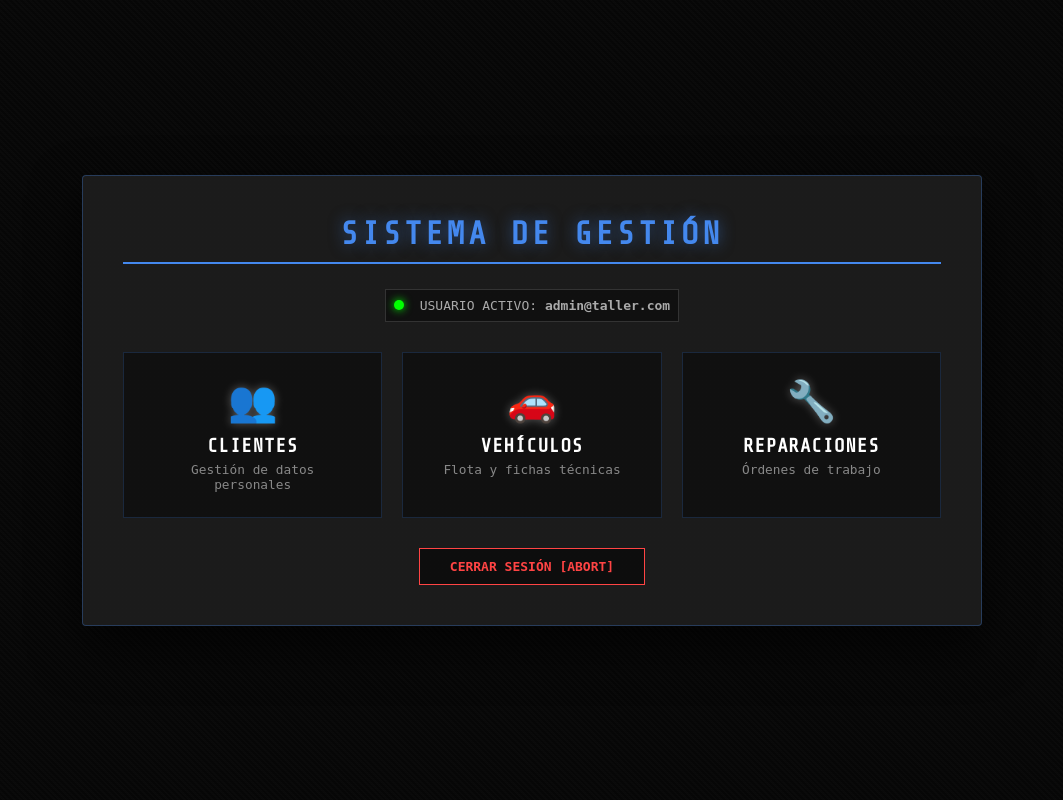
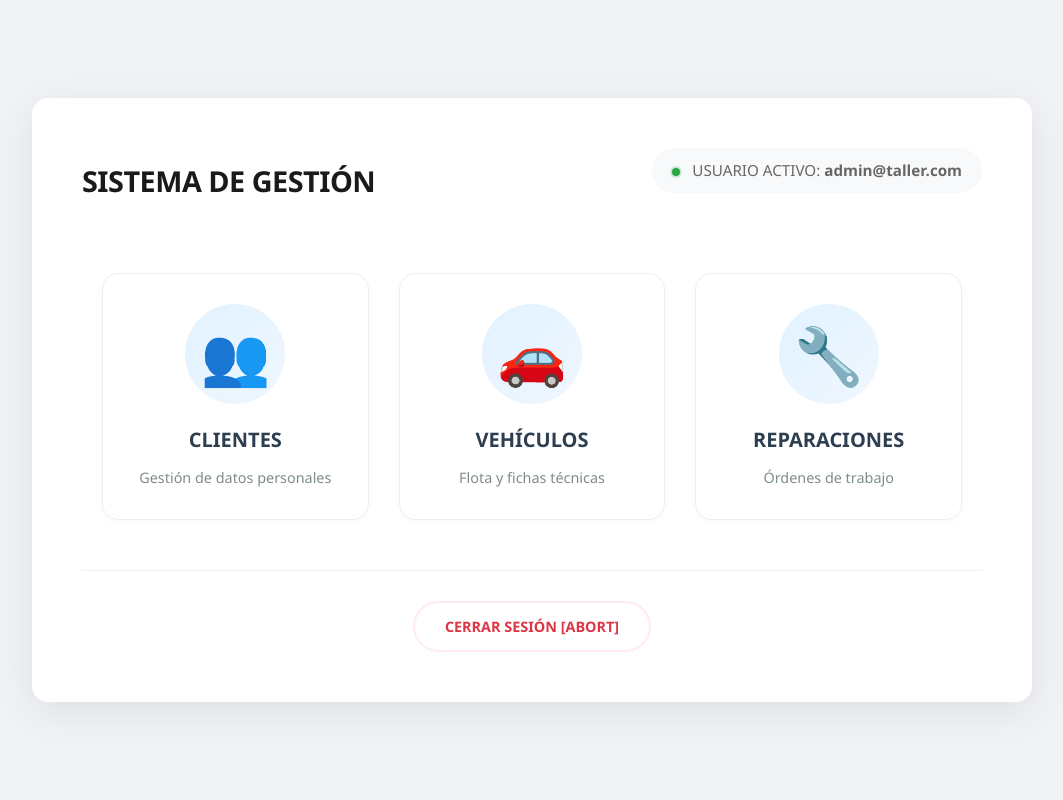
Before and after one commit to marioroman2005/Sistema-Gestion-Taller, a PHP site: page / in a window 1280 px wide. Shown: the whole page, without its empty margins (108-1171 px from the left). Run offline with PHP 8.4, Linux system fonts and the light colour scheme; a user stored in the database is signed in.

Commit message:
Actualizacion de estilos

```diff
--- a/css/estilos.css
+++ b/css/estilos.css
@@ -1,5 +1,5 @@
 /* =========================================
-   RESET Y BASE (FONDO Y EFECTOS)
+   RESET Y BASE
    ========================================= */
 * {
     box-sizing: border-box;
@@ -8,230 +8,256 @@
 }
 
 body {
-    font-family: 'Share Tech Mono', 'Segoe UI', monospace; /* Fuente estilo consola */
-    background-color: #111;
-    background:
-        linear-gradient(rgba(0, 0, 0, 0.6), rgba(0, 0, 0, 0.6)),
-        repeating-linear-gradient(45deg, #111 0, #111 2px, #1a1a1a 2px, #1a1a1a 4px);
+    font-family: 'Segoe UI', 'Roboto', 'Helvetica Neue', sans-serif;
+    background-color: #f0f2f5;
+    color: #333;
     display: flex;
     flex-direction: column;
     justify-content: center;
     align-items: center;
     min-height: 100vh;
     padding: 20px;
-    color: #ffffff;
-    overflow-x: hidden;
-    position: relative;
-}
-
-/* Scanlines (Líneas de monitor antiguo) */
-body::after {
-    content: "";
-    position: absolute;
-    top: 0; left: 0;
-    width: 100%; height: 100%;
-    background: repeating-linear-gradient(0deg,
-            rgba(0, 0, 0, 0.15) 0px,
-            rgba(0, 0, 0, 0.15) 1px,
-            transparent 1px,
-            transparent 2px);
-    pointer-events: none;
-    z-index: 10;
+    line-height: 1.6;
 }
 
 /* =========================================
-   ESTILOS COMPARTIDOS (CONTENEDORES)
+   CONTENEDORES (Login y Panel)
    ========================================= */
-
-/* Aplica tanto al LOGIN (form) como al INDEX (.contenedor-principal) */
-form, .contenedor-principal {
-    background:
-        linear-gradient(rgba(30, 30, 30, 0.9), rgba(30, 30, 30, 0.9)),
-        repeating-linear-gradient(90deg, transparent, transparent 2px, rgba(255, 255, 255, 0.02) 2px, rgba(255, 255, 255, 0.02) 4px);
-    padding: 40px;
+form,
+.contenedor-principal {
+    background: #ffffff;
+    padding: 50px;
     width: 100%;
-    border-radius: 4px;
-    box-shadow: 0 20px 50px rgba(0, 0, 0, 0.7);
-    border: 1px solid rgba(68, 136, 238, 0.3);
+    border-radius: 16px;
+    box-shadow: 0 10px 40px rgba(0, 0, 0, 0.08);
     position: relative;
-    z-index: 20;
-    backdrop-filter: blur(5px);
+    max-width: 1000px;
 }
 
-/* Anchos específicos */
-form { max-width: 420px; }
-.contenedor-principal { max-width: 900px; text-align: center; }
-
-/* Títulos Generales */
-h1 {
-    margin-bottom: 25px;
-    color: #48e;
-    font-weight: 800;
-    letter-spacing: 4px;
-    text-transform: uppercase;
-    text-shadow: 0 0 15px rgba(68, 136, 238, 0.5);
-    border-bottom: 2px solid #48e;
-    padding-bottom: 10px;
-    display: inline-block;
-    width: 100%;
-    text-align: center;
+form {
+    max-width: 450px;
 }
 
 /* =========================================
-   ESTILOS ESPECÍFICOS DEL LOGIN (FORMULARIOS)
+   TIPOGRAFÍA Y ENCABEZADOS
+   ========================================= */
+h1 {
+    margin-bottom: 30px;
+    color: #1a1a1a;
+    font-weight: 700;
+    font-size: 1.8rem;
+    text-align: center;
+    letter-spacing: -0.5px;
+    border-bottom: 2px solid #f0f0f0;
+    padding-bottom: 20px;
+}
+
+/* =========================================
+   FORMULARIOS (LOGIN)
    ========================================= */
 label {
     display: block;
-    margin-bottom: 10px;
-    color: #aaa;
-    font-size: 0.8rem;
-    text-transform: uppercase;
-    letter-spacing: 1.5px;
-    text-align: left;
+    margin-bottom: 8px;
+    color: #555;
+    font-weight: 600;
+    font-size: 0.9rem;
 }
 
-form br { display: none; }
-
-input[type="email"], input[type="password"] {
+input[type="email"],
+input[type="password"] {
     display: block;
     width: 100%;
-    padding: 14px;
+    padding: 12px 16px;
     margin-bottom: 20px;
-    background-color: rgba(0, 0, 0, 0.5);
-    border: 1px solid rgba(68, 136, 238, 0.3);
-    color: #48e;
-    font-family: monospace;
+    background-color: #f9f9f9;
+    border: 2px solid #e1e4e8;
+    border-radius: 8px;
+    color: #333;
     font-size: 1rem;
+    transition: border-color 0.3s, box-shadow 0.3s;
 }
 
-input[type="email"]:focus, input[type="password"]:focus {
-    background-color: rgba(0, 0, 0, 0.8);
-    border-color: #48e;
+input[type="email"]:focus,
+input[type="password"]:focus {
+    border-color: #007bff;
+    background-color: #fff;
     outline: none;
-    box-shadow: 0 0 15px rgba(68, 136, 238, 0.3);
+    box-shadow: 0 0 0 4px rgba(0, 123, 255, 0.1);
 }
 
 input[type="submit"] {
     width: 100%;
-    padding: 15px;
-    background: linear-gradient(145deg, #4488ee, #3377dd);
+    padding: 14px;
+    background: linear-gradient(135deg, #007bff, #0056b3);
     color: #fff;
     border: none;
-    font-size: 1.1rem;
+    border-radius: 8px;
+    font-size: 1rem;
     cursor: pointer;
-    font-weight: 900;
-    text-transform: uppercase;
-    letter-spacing: 2px;
-    transition: all 0.3s;
-    box-shadow: 0 0 15px rgba(68, 136, 238, 0.4);
+    font-weight: 600;
+    transition: transform 0.2s, box-shadow 0.2s;
 }
 
 input[type="submit"]:hover {
-    background: #5599ff;
-    box-shadow: 0 0 25px rgba(68, 136, 238, 0.8);
-    transform: scale(1.02);
+    transform: translateY(-2px);
+    box-shadow: 0 5px 15px rgba(0, 123, 255, 0.3);
 }
 
-/* Errores (Lista) */
+/* Errores */
 ul {
     list-style: none;
-    border: 1px dashed #ff4444;
+    border-left: 4px solid #dc3545;
+    background: #fff5f5;
     padding: 15px;
     margin-top: 20px;
-    background: rgba(255, 0, 0, 0.05);
+    border-radius: 4px;
 }
+
 li {
-    color: #ff6666;
-    font-family: monospace;
+    color: #dc3545;
     font-size: 0.9rem;
 }
 
 /* =========================================
-   ESTILOS ESPECÍFICOS DEL INDEX (DASHBOARD)
+   PANEL DE CONTROL (INDEX)
    ========================================= */
 
-/* Barra de estado usuario */
+/* Info Usuario */
 .info-usuario {
-    background: rgba(0,0,0,0.4);
-    border: 1px solid #333;
-    padding: 8px;
-    margin-bottom: 30px;
-    font-family: monospace;
-    color: #aaa;
+    text-align: right;
+    margin-bottom: 40px;
+    color: #666;
+    font-size: 0.95rem;
+    background: #f8f9fa;
+    padding: 10px 20px;
+    border-radius: 50px;
     display: inline-block;
+    float: right;
+}
+
+.encabezado-panel {
+    display: flow-root;
+    /* Limpia floats */
+}
+
+.encabezado-panel h1 {
+    text-align: left;
+    border: none;
+    margin: 0;
+    float: left;
+    padding: 10px 0;
 }
 
 .led-status {
     display: inline-block;
-    width: 10px;
-    height: 10px;
-    background-color: #0f0;
+    width: 8px;
+    height: 8px;
+    background-color: #28a745;
     border-radius: 50%;
-    box-shadow: 0 0 8px #0f0;
     margin-right: 8px;
+    box-shadow: 0 0 0 2px rgba(40, 167, 69, 0.2);
 }
 
-/* Rejilla de botones (Menú) */
+/* Navegación Grid */
 .menu-grid {
     display: grid;
-    grid-template-columns: repeat(auto-fit, minmax(200px, 1fr));
-    gap: 20px;
-    margin-bottom: 30px;
+    grid-template-columns: repeat(auto-fit, minmax(250px, 1fr));
+    gap: 30px;
+    margin: 40px 0;
+    padding: 0 20px;
 }
 
 .tarjeta-modulo {
-    display: block;
-    background: rgba(0, 0, 0, 0.4);
-    border: 1px solid rgba(68, 136, 238, 0.2);
-    padding: 25px;
+    background: #fff;
+    border-radius: 16px;
+    padding: 30px;
+    text-align: center;
     text-decoration: none;
-    transition: all 0.3s ease;
-    position: relative;
-    overflow: hidden;
+    transition: all 0.3s cubic-bezier(0.25, 0.8, 0.25, 1);
+    border: 1px solid #eee;
+    box-shadow: 0 4px 6px rgba(0, 0, 0, 0.02);
+    display: flex;
+    flex-direction: column;
+    align-items: center;
+    justify-content: center;
+    height: 100%;
 }
 
 .tarjeta-modulo:hover {
-    background: rgba(68, 136, 238, 0.1);
-    border-color: #48e;
-    box-shadow: 0 0 20px rgba(68, 136, 238, 0.2);
-    transform: translateY(-5px);
+    transform: translateY(-8px);
+    box-shadow: 0 20px 40px rgba(0, 0, 0, 0.08);
+    border-color: #fff;
 }
 
 .tarjeta-modulo .icono {
-    font-size: 2.5rem;
-    margin-bottom: 10px;
-    filter: drop-shadow(0 0 5px rgba(255,255,255,0.3));
+    font-size: 3.5rem;
+    margin-bottom: 20px;
+    background: linear-gradient(135deg, #e0f2ff, #f0f7ff);
+    width: 100px;
+    height: 100px;
+    line-height: 100px;
+    border-radius: 50%;
+    color: #007bff;
 }
 
 .tarjeta-modulo h2 {
-    color: #fff;
-    font-size: 1.2rem;
-    margin-bottom: 5px;
+    color: #2c3e50;
+    font-size: 1.25rem;
+    margin-bottom: 10px;
     font-weight: 700;
-    letter-spacing: 1px;
 }
 
 .tarjeta-modulo p {
-    color: #888;
-    font-size: 0.8rem;
-    font-family: monospace;
+    color: #7f8c8d;
+    font-size: 0.9rem;
+    font-weight: 500;
 }
 
-/* Botón Salir */
+/* Footer & Botones */
+.pie-panel {
+    margin-top: 50px;
+    text-align: center;
+    border-top: 1px solid #f0f0f0;
+    padding-top: 30px;
+}
+
 .btn-salir {
     display: inline-block;
-    padding: 10px 30px;
-    border: 1px solid #ff4444;
-    color: #ff4444;
+    padding: 12px 30px;
+    color: #dc3545;
+    background: transparent;
+    border: 2px solid #ffebeb;
     text-decoration: none;
-    font-weight: bold;
-    font-family: monospace;
-    transition: all 0.3s;
-    background: rgba(0,0,0,0.5);
+    border-radius: 50px;
+    font-weight: 600;
+    font-size: 0.9rem;
+    transition: all 0.2s;
 }
 
 .btn-salir:hover {
-    background: #ff4444;
-    color: #000;
-    box-shadow: 0 0 15px #ff4444;
+    background: #dc3545;
+    color: #fff;
+    border-color: #dc3545;
+    box-shadow: 0 4px 12px rgba(220, 53, 69, 0.2);
 }
+
+/* Mobile */
+@media (max-width: 768px) {
+    .encabezado-panel h1 {
+        float: none;
+        text-align: center;
+        margin-bottom: 20px;
+    }
+
+    .info-usuario {
+        float: none;
+        display: block;
+        text-align: center;
+        margin: 0 auto 30px auto;
+        width: fit-content;
+    }
+
+    .menu-grid {
+        grid-template-columns: 1fr;
+    }
+}
--- a/index.php
+++ b/index.php
@@ -10,12 +10,14 @@ if (!isset($_SESSION["email"])) {
 
 <!DOCTYPE html>
 <html lang="es">
+
 <head>
     <meta charset="UTF-8">
     <title>Sistema Taller - Panel Principal</title>
     <link rel="stylesheet" href="css/estilos.css">
     <link href="https://fonts.googleapis.com/css2?family=Share+Tech+Mono&display=swap" rel="stylesheet">
 </head>
+
 <body>
 
     <div class="contenedor-principal">
@@ -57,4 +59,5 @@ if (!isset($_SESSION["email"])) {
     </div>
 
 </body>
+
 </html>
```
